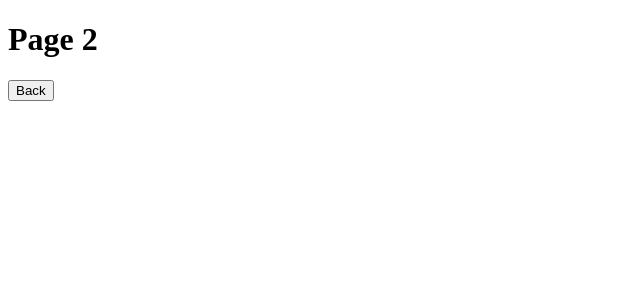
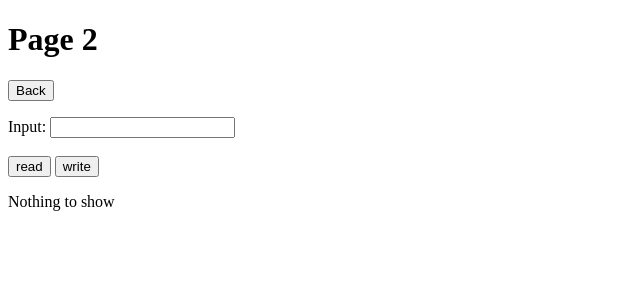
Before and after one commit to joaopauloss/flask-training, a Flask app: page /page2 in a window 1280 px wide. Shown: the top 300 px of the page, without its empty margins (0-640 px from the left). Run offline with Flask 2, Linux system fonts and the light colour scheme.

Commit message:
Page 2 start

```diff
--- a/app.py
+++ b/app.py
@@ -1,4 +1,4 @@
-from flask import Flask, render_template, url_for
+from flask import Flask, render_template, url_for, request
 
 app = Flask(__name__)
 
@@ -12,7 +12,17 @@ def page1():
 
 @app.route('/page2', methods=('POST', 'GET'))
 def page2():
-    return render_template('page2.html')
+
+    if request.method == 'POST':
+        if request.form["submit_button"] == "write":
+            content = request.form['content']
+            return render_template('page2.html', content=content)
+
+        elif request.form["submit_button"] == "read":
+            return render_template('page2.html', content='Read button pressed')
+
+    else:
+        return render_template('page2.html', content='Nothing to show')
 
 @app.route('/page3',methods=('POST', 'GET'))
 def page3():
--- a/templates/page2.html
+++ b/templates/page2.html
@@ -10,6 +10,19 @@
         <a href= "{{ url_for('index')}}"><button type="button" onclick="">Back</button></a>
     </div>
 
+    <div>
+        <p>
+        <form action="" method="post">
+            <label for="inputText">Input: </label>
+            <input type="text" id="content" name="content"><br><br>
+            <input type="submit" name="submit_button" value="read"></input>
+            <input type="submit" name="submit_button" value="write"></input>
+        </form>
+        </p>
+
+          <p>{{content}}</p>
+    </div>
+
     <script src="../static/main.js"></script>
 
 {% endblock %}
```
